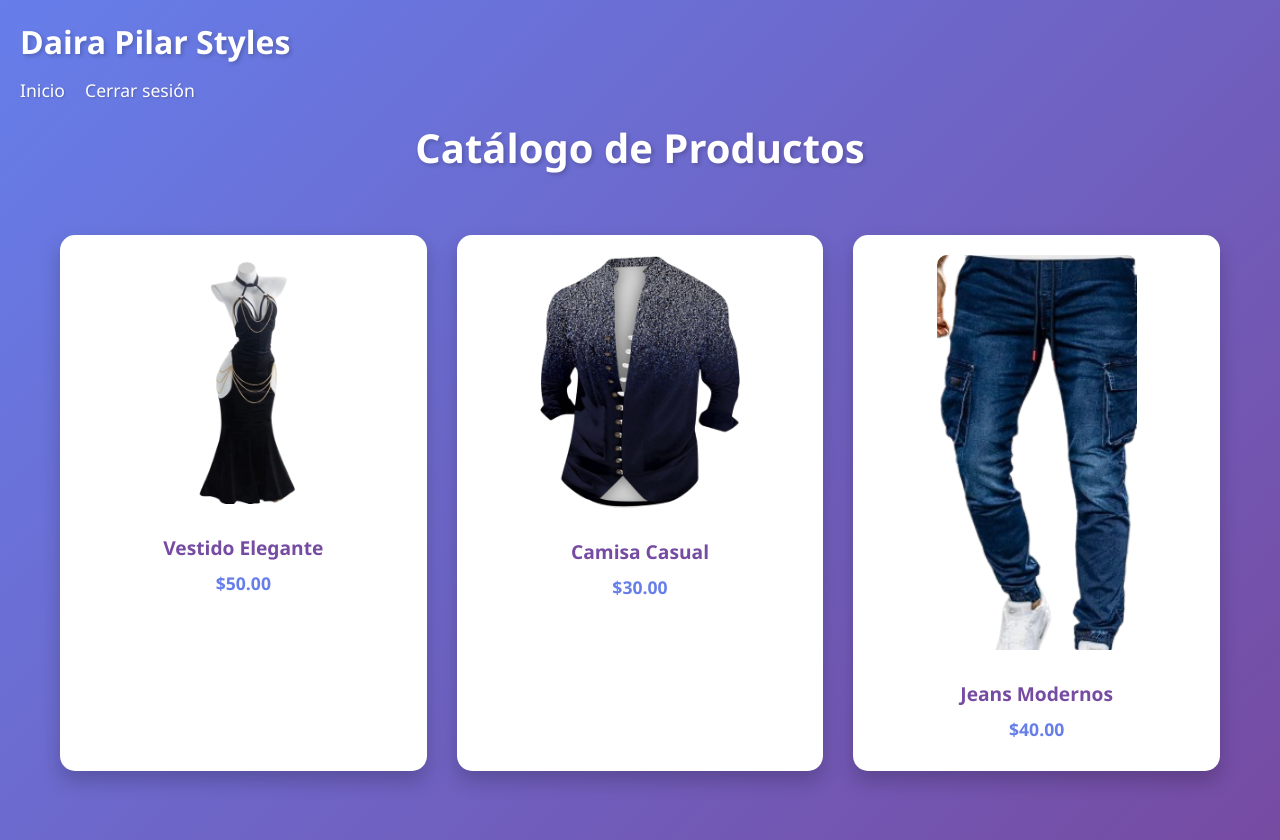
After one commit to Eazy-E-593/ProyectoMC-PA, a Flask app: template templates/producto_usuarios.html in a window 1280 px wide. The commit adds this page. Run offline with Flask 3, Linux system fonts and the light colour scheme; the template is opened without the code that fills it, so the values that code supplies are empty.

Commit message:
version 2.0

```diff
--- a/app.py
+++ b/app.py
@@ -54,7 +54,7 @@ def login_password():
 
         if user:
             session['logged_in'] = True
-            session['username'] = user[1]  # Suponemos que el nombre está en la columna 1
+            session['username'] = user[1]  # Siempre y cuando el nombre esté en la columna 1
             session['role'] = 'client'
             return redirect(url_for('inicio'))
         else:
@@ -107,12 +107,17 @@ def register():
         return redirect(url_for('login_email'))
     return render_template('register.html')
 
-# Rutas adicionales para los enlaces
+# Ruta actualizada para productos con redirección según rol
 @app.route('/productos')
 def productos():
     if 'logged_in' not in session:
         return redirect(url_for('login_email'))
-    return render_template('productos.html')
+
+    # Redirige según el rol del usuario
+    if session['role'] == 'admin':
+        return render_template('productos.html')
+    else:
+        return render_template('productos_usuarios.html')
 
 @app.route('/clientes')
 def clientes():
--- a/static/css/styles.css
+++ b/static/css/styles.css
@@ -368,3 +368,29 @@ form button span:nth-child(4) {
         padding: 20px;
     }
 }
+
+
+
+/* Agregar solo estos estilos nuevos a tu CSS existente */
+
+.background-user {
+    background-image: url('../images/fondo.jpg');
+    background-size: cover;
+    background-position: center;
+    background-repeat: no-repeat;
+    background-attachment: fixed;
+    min-height: 100vh;
+    margin: 0;
+    padding: 0;
+}
+
+.background-admin {
+    background-image: url('../images/fondo_admin.jpg');
+    background-size: cover;
+    background-position: center;
+    background-repeat: no-repeat;
+    background-attachment: fixed;
+    min-height: 100vh;
+    margin: 0;
+    padding: 0;
+}
--- /dev/null
+++ b/templates/producto_usuarios.html
@@ -0,0 +1,46 @@
+<!DOCTYPE html>
+<html lang="es">
+<head>
+    <meta charset="UTF-8">
+    <meta name="viewport" content="width=device-width, initial-scale=1.0">
+    <title>Catálogo de Productos</title>
+    <link rel="stylesheet" href="{{ url_for('static', filename='css/styles.css') }}">
+</head>
+<body>
+    <!-- Área de logo y navegación movida a la izquierda -->
+    <div class="logo-nav-area">
+        <h1>Daira Pilar Styles</h1>
+        <nav>
+            <a href="{{ url_for('inicio') }}">Inicio</a>
+            <a href="{{ url_for('logout') }}">Cerrar sesión</a>
+        </nav>
+    </div>
+
+    <!-- Sección principal con galería de productos -->
+    <main>
+        <div class="main-container">
+            <section class="product-info">
+                <h2>Catálogo de Productos</h2>
+            </section>
+
+            <section class="product-gallery">
+                <div class="product-item">
+                    <img src="{{ url_for('static', filename='images/producto1.png') }}" alt="Vestido Elegante">
+                    <h3>Vestido Elegante</h3>
+                    <p>$50.00</p>
+                </div>
+                <div class="product-item">
+                    <img src="{{ url_for('static', filename='images/producto2.png') }}" alt="Camisa Casual">
+                    <h3>Camisa Casual</h3>
+                    <p>$30.00</p>
+                </div>
+                <div class="product-item">
+                    <img src="{{ url_for('static', filename='images/producto3.png') }}" alt="Jeans Modernos">
+                    <h3>Jeans Modernos</h3>
+                    <p>$40.00</p>
+                </div>
+            </section>
+        </div>
+    </main>
+</body>
+</html>
```
Also changed, not shown: templates/index.html (+9 -7 lines), templates/index_admin.html (+5 -2 lines), static/images/fondo.png (added), static/images/fondo_admin.png (added).
